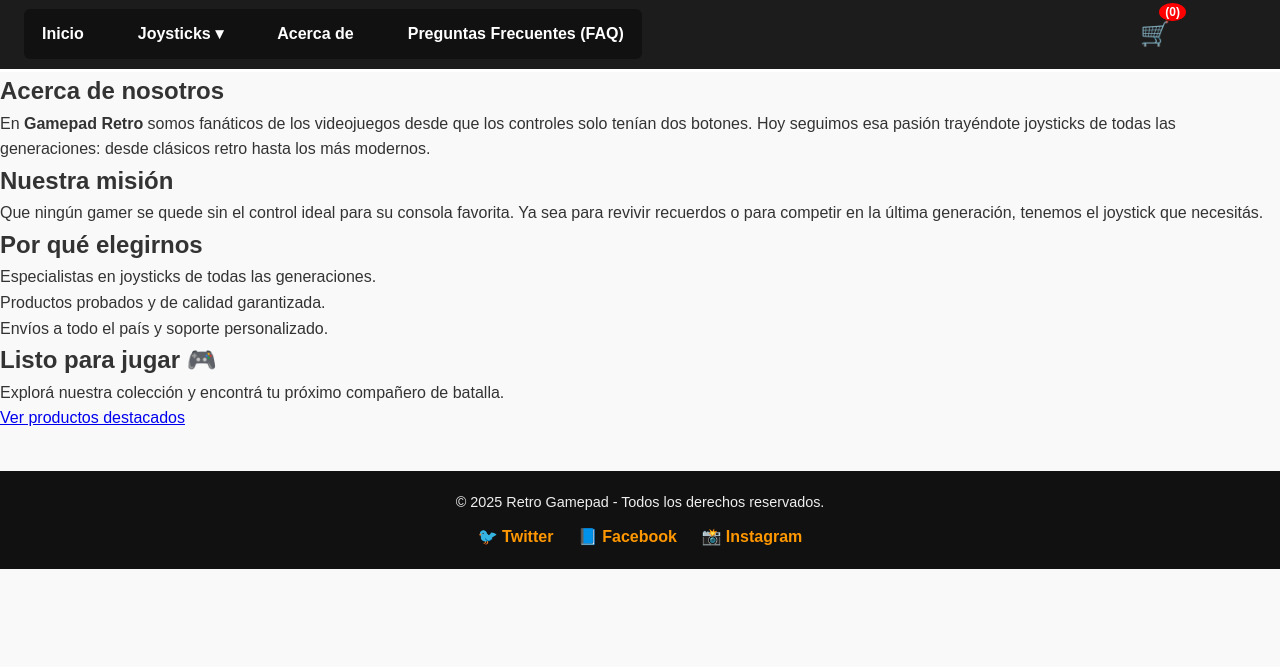
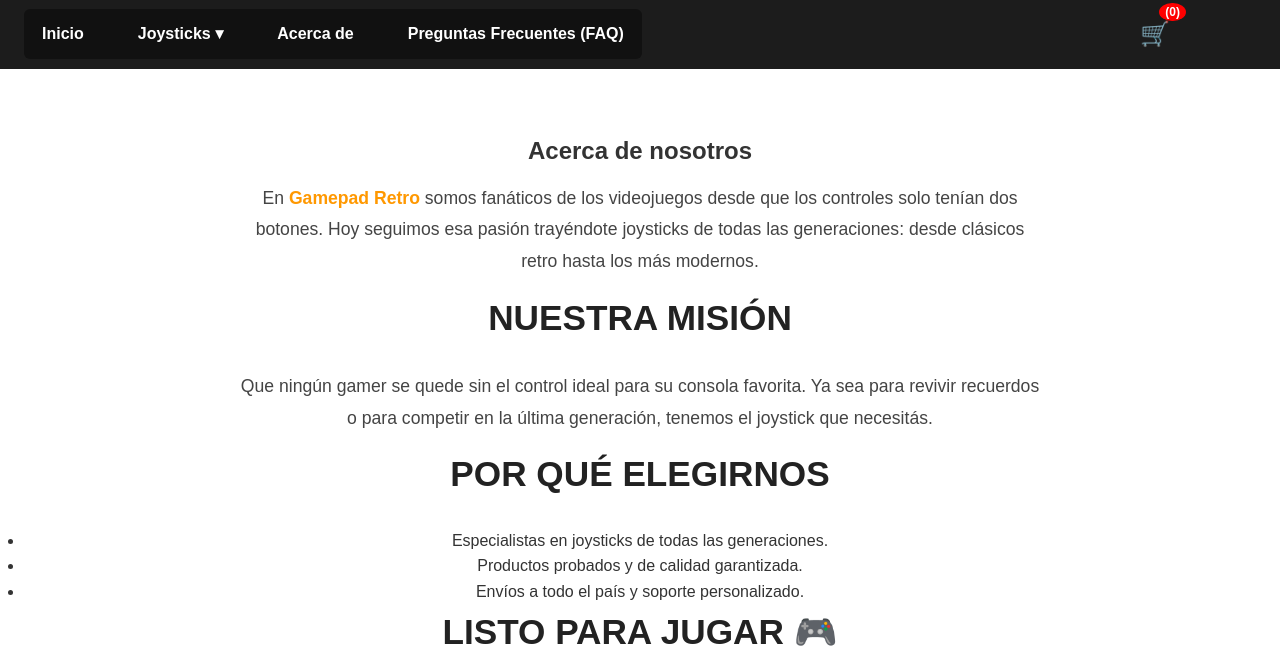
Before and after one commit to JoelAlexanderSerrano/Proyecto-Ecommerce-Istea, a plain HTML site: page about.html in a window 1280 px wide. Shown: the part 133-800 px from the top of the page. Drawn offline with Linux system fonts and the light colour scheme.

Commit message:
Editando estilo about me.

```diff
--- a/styles.css
+++ b/styles.css
@@ -486,6 +486,38 @@ margin-right: 80px;
   100% { transform: translateX(0); }
 }
 
+/* ===== SECCIÓN ABOUT ===== */
+.about {
+  padding: 60px 24px;
+  background: #fff;
+  text-align: center;
+}
+
+.about h2 {
+  font-size: 2.2rem;
+  margin-bottom: 25px;
+  color: #222;
+  text-transform: uppercase;
+}
+
+.about p {
+  max-width: 800px;
+  margin: 12px auto;
+  font-size: 1.1rem;
+  line-height: 1.8;
+  color: #444;
+}
+
+.about strong {
+  color: #ff9800;
+}
+
+.about span {
+  color: #6afd6a;
+  font-weight: bold;
+}
+
+
 /* ===== FOOTER ===== */
 footer {
   background: #111;
```
Also changed, not shown: frecuentes.html (+31 -0 lines).
